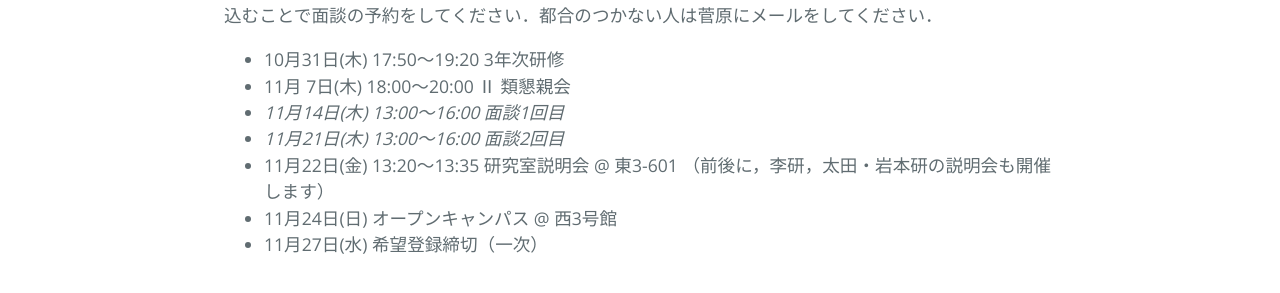
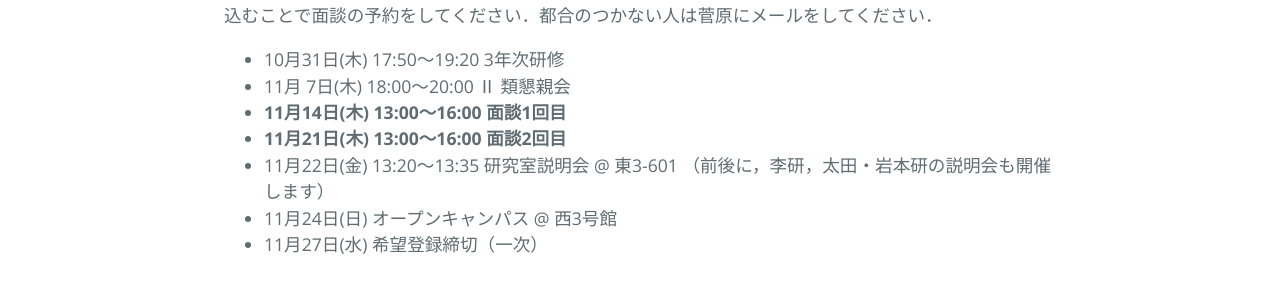
Before and after one commit to sugawara-bbbb/weblab, a Jekyll site: the page built from haizoku.md, in a window 1280 px wide. Shown: the part 496-789 px from the top of the page. Built offline with Jekyll 4.4.1, drawn with Linux system fonts in a browser that asks for light colours; our own code applies the rules of GitHub Pages for plain Markdown files.

Commit message:
微修正

```diff
--- a/haizoku.md
+++ b/haizoku.md
@@ -8,8 +8,8 @@ layout: default
 
 * 10月31日(木) 17:50〜19:20 3年次研修
 * 11月 7日(木) 18:00〜20:00 Ⅱ 類懇親会
-* *11月14日(木) 13:00〜16:00 面談1回目*
-* *11月21日(木) 13:00〜16:00 面談2回目*
+* **11月14日(木) 13:00〜16:00 面談1回目**
+* **11月21日(木) 13:00〜16:00 面談2回目**
 * 11月22日(金) 13:20〜13:35 研究室説明会 @ 東3-601 （前後に，李研，太田・岩本研の説明会も開催します）
 * 11月24日(日) オープンキャンパス @ 西3号館
 * 11月27日(水) 希望登録締切（一次）
```
Also changed, not shown: index.md (+1 -2 lines).
